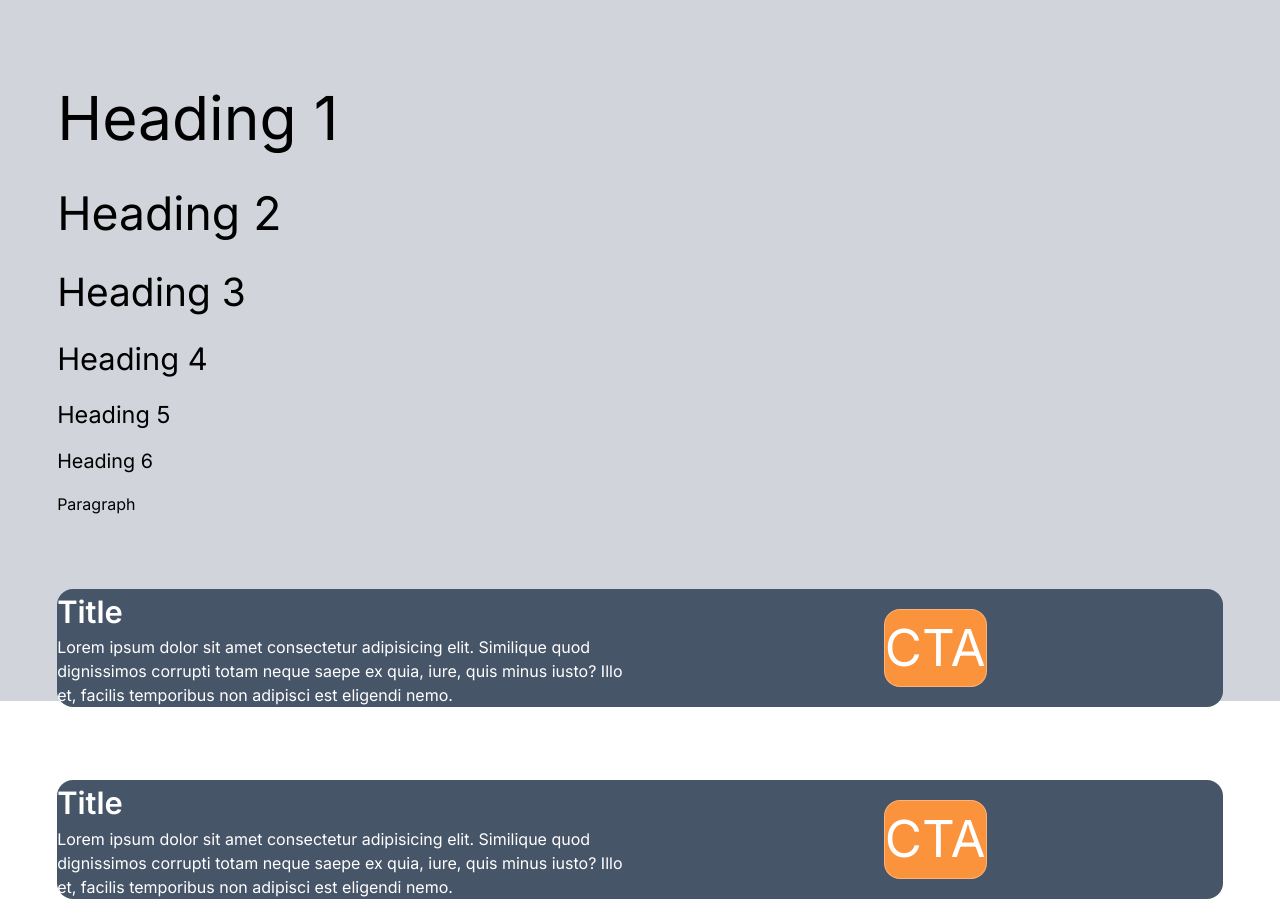
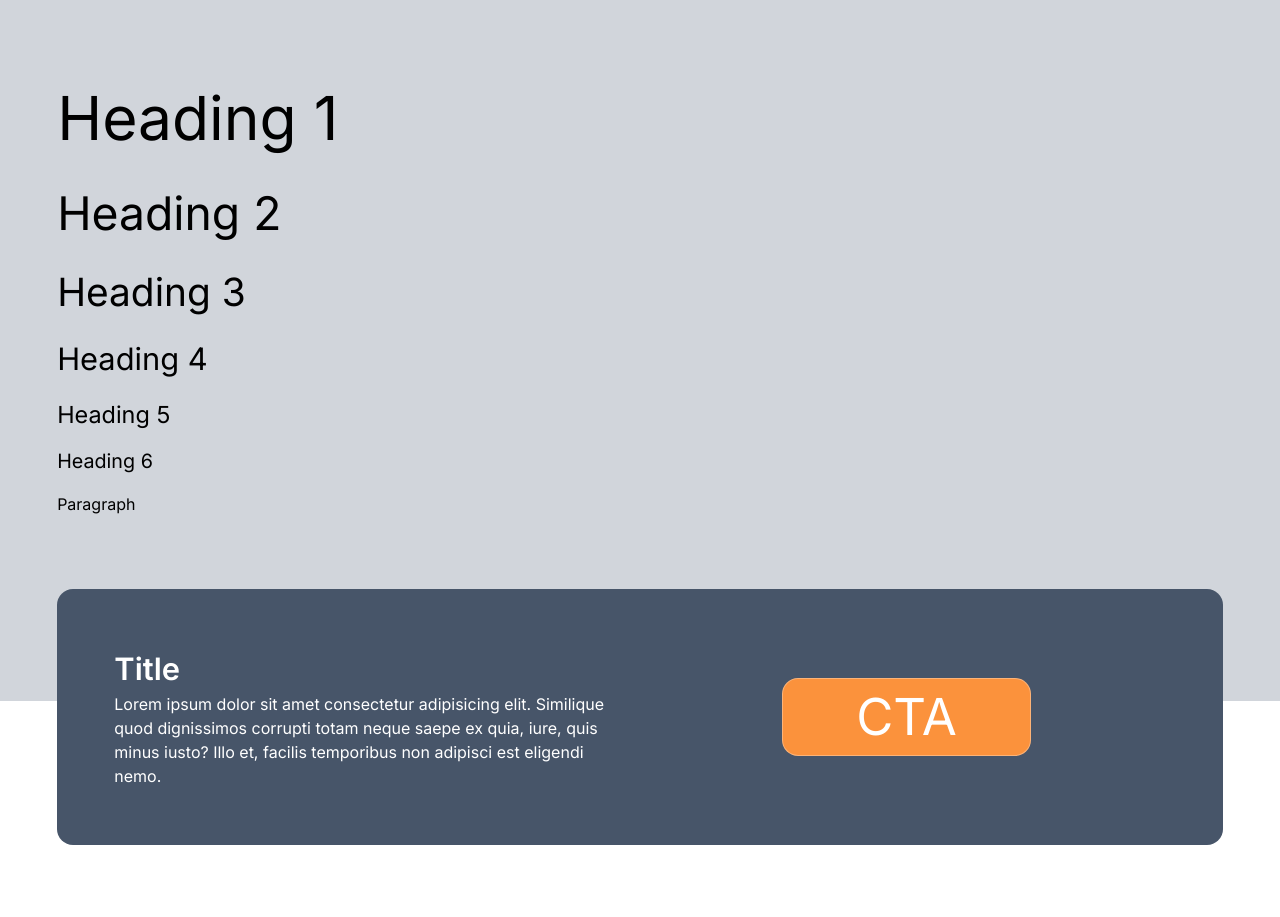
Before and after one commit to emmanuelubachi/nextjs-simple-starter, a Next.js app: page / in a window 1280 px wide. Shown: the top 917 px of the page. Built offline with nearby package versions, Linux system fonts and the light colour scheme.

Commit message:
style: change padding class

```diff
--- a/app/page.tsx
+++ b/app/page.tsx
@@ -4,7 +4,7 @@ export default function page() {
   return (
     <main>
       <section className='bg-gray-300 pb-section_card_offset'>
-        <div className='section_container gap-content grid'>
+        <div className='section_container grid gap-content'>
           <h1 className='text-h1'>Heading 1</h1>
           <h2 className='text-h2'>Heading 2</h2>
           <h3 className='text-h3'>Heading 3</h3>
@@ -18,13 +18,13 @@ export default function page() {
       <section className='pt-0'>
         <div
           className='section_container
-          gap-content md:grid md:grid-cols-1
-          -mt-card_offset
-          grid grid-cols-2
-          rounded-2xl
+          p-clamp_4-1 -mt-card_offset grid
+          grid-cols-2
+          gap-content rounded-2xl
           bg-slate-600
-          p-section_x
-          text-white'
+          text-white
+          md:grid
+          md:grid-cols-1'
         >
           <div className='max-w-[1000px]'>
             <h4 className='text-h4 font-semibold'>Title</h4>
@@ -38,11 +38,11 @@ export default function page() {
 
           <div className='m-auto'>
             <button
-              className='items-center
-              rounded-2xl border
+              className='px-clamp_5-2
+              items-center rounded-2xl
+              border
               border-white/30
               bg-orange-400
-              px-section_y
               text-[calc(var(--h2)*1.1)]'
               type='button'
             >
@@ -54,12 +54,12 @@ export default function page() {
 
       <section className='pt-0'>
         <div
-          className='section_container gap-content
-          md:grid md:grid-cols-1 grid
-          grid-cols-2 rounded-2xl
-          bg-slate-600
-          p-section_x
-          text-white'
+          className='section_container p-clamp_4-1
+          grid grid-cols-2 gap-content
+          rounded-2xl bg-slate-600
+          text-white
+          md:grid
+          md:grid-cols-1'
         >
           <div className='max-w-[1000px]'>
             <h4 className='text-h4 font-semibold'>Title</h4>
@@ -73,11 +73,11 @@ export default function page() {
 
           <div className='m-auto'>
             <button
-              className='items-center
-              rounded-2xl border
+              className='px-clamp_5-2
+              items-center rounded-2xl
+              border
               border-white/30
               bg-orange-400
-              px-section_y
               text-[calc(var(--h2)*1.1)]'
               type='button'
             >
```
